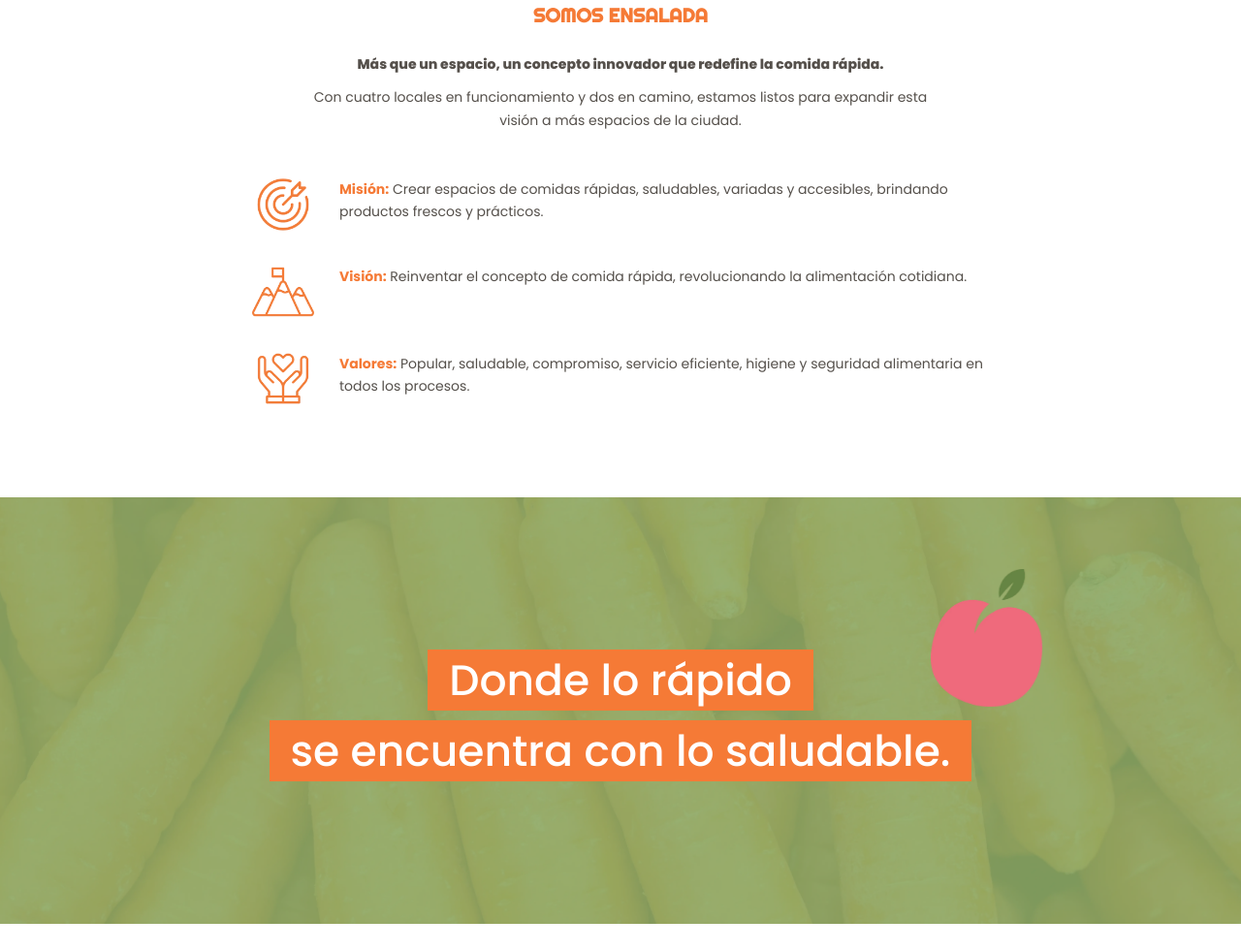
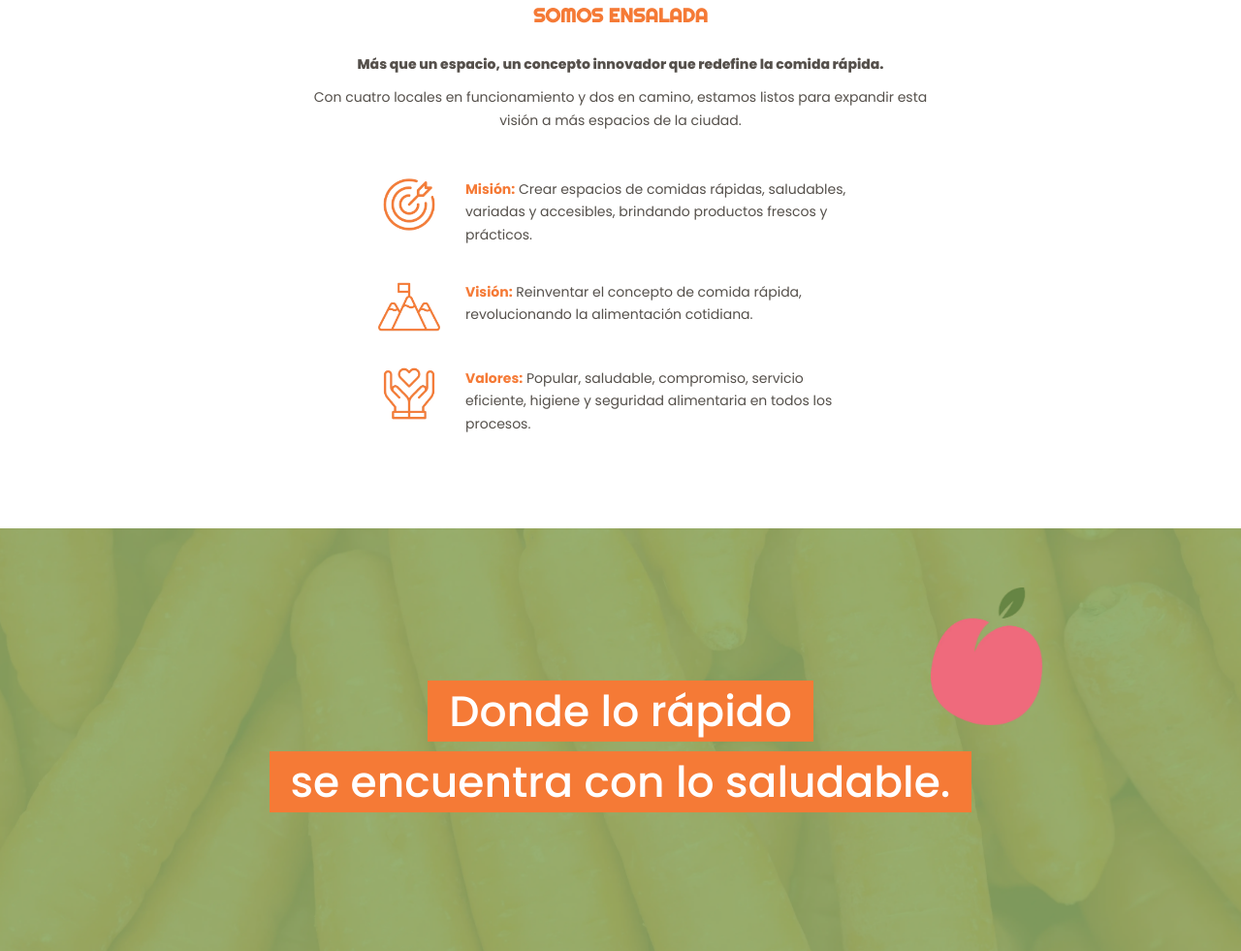
Before and after one commit to GutierrezJesica/Ensalada, a website: page index.html in a window 1280 px wide. Shown: the part 2891-3872 px from the top of the page at 97% size. Drawn offline with Linux system fonts and the light colour scheme.

Commit message:
últimas correcciones

```diff
--- a/styles.css
+++ b/styles.css
@@ -390,8 +390,9 @@ a {
 
 .about__items {
     display: grid;
+    max-width: 500px;
     gap: 36px;
-    margin-top: 48px;
+    margin: 48px auto 0;
 }
 
 .about-item {
```
